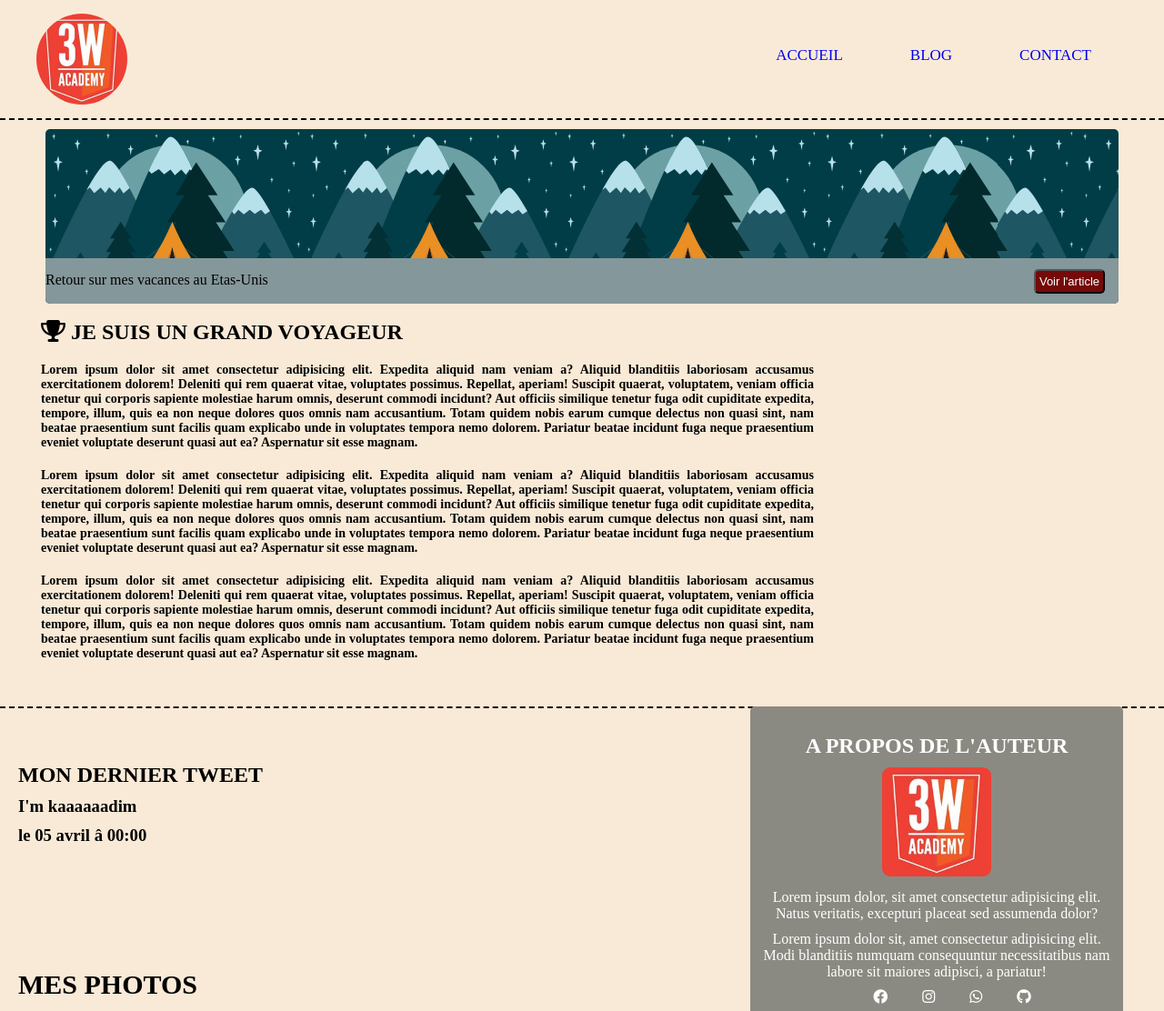
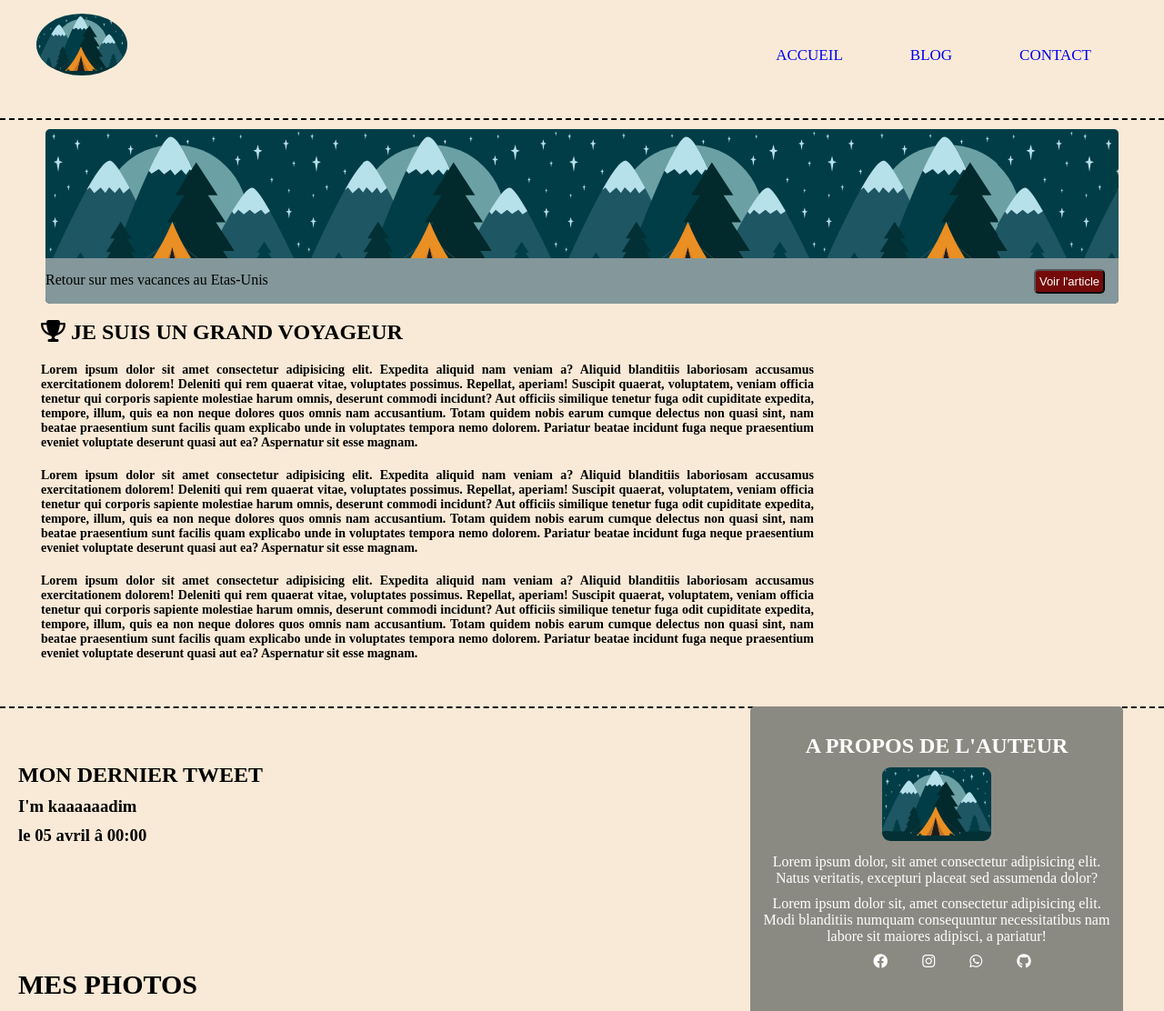
Before and after one commit to kadimalhariri/voyageur, a plain HTML site: page index.html in a window 1280 px wide. Shown: the top 1112 px of the page at 91% size. Drawn offline with Linux system fonts and the light colour scheme.

Commit message:
change logo

```diff
--- a/index.html
+++ b/index.html
@@ -13,7 +13,7 @@
   </head>
   <body>
     <header>
-      <img src="./img/3w.jpg" alt="3w logo" />
+      <img src="./img/banniere.svg" alt=" logo" />
       <ul>
         <li><a href="#">Accueil</a></li>
         <li><a href="#">Blog</a></li>
@@ -86,7 +86,7 @@
         <div class="propos">
           <div class="pro-child">
             <h2>A PROPOS DE L'AUTEUR</h2>
-            <img src="./img/3w.jpg" alt="3w logo" />
+            <img src="./img/banniere.svg" alt=" logo" />
             <p>
               Lorem ipsum dolor, sit amet consectetur adipisicing elit. Natus
               veritatis, excepturi placeat sed assumenda dolor?
```
Also changed, not shown: img/3w.jpg (deleted).
